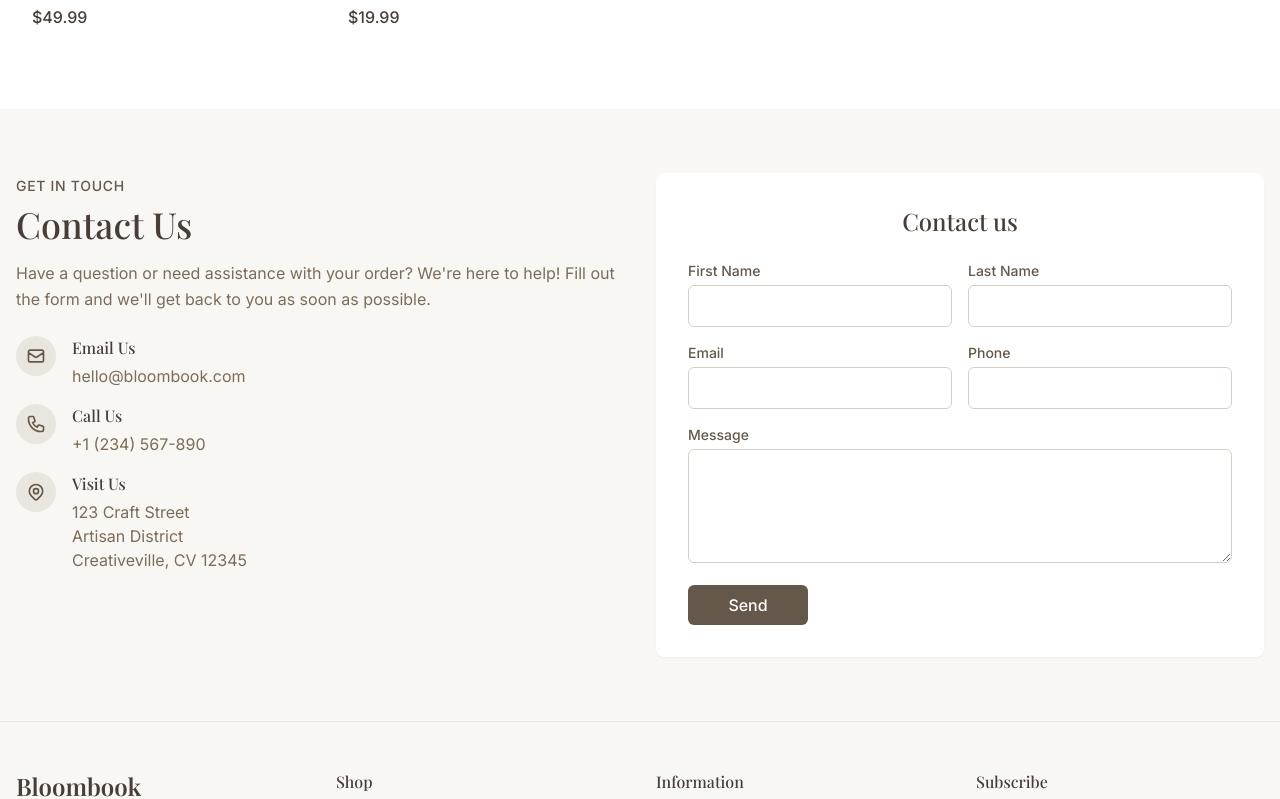
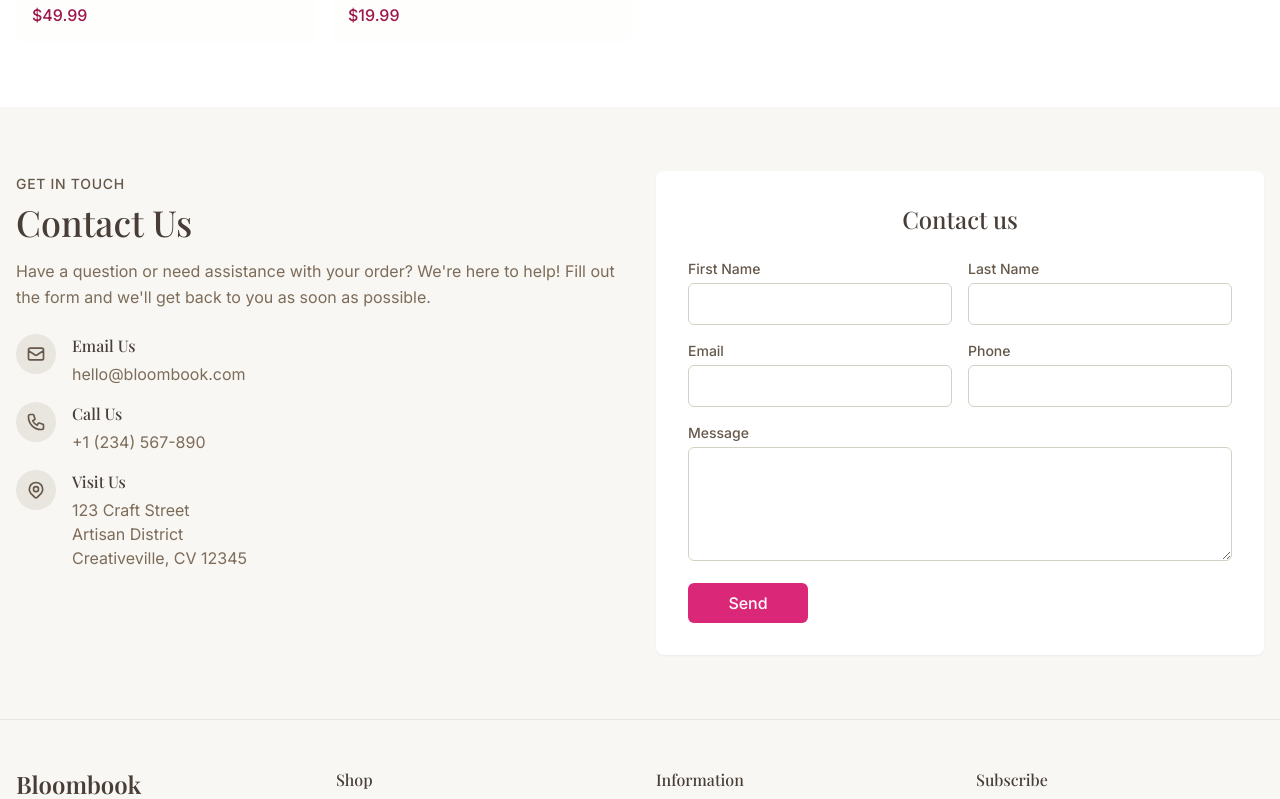
Before and after one commit to julianapart/bloombook-shop, a React (Vite) app: page / in a window 1280 px wide. Shown: the part 3827-4626 px from the top of the page. Built offline with nearby package versions, Linux system fonts and the light colour scheme.

Commit message:
Implement pink teal beige color scheme
Implements a new color scheme using pink, teal, and beige colors.

```diff
--- a/src/components/CategoryCard.tsx
+++ b/src/components/CategoryCard.tsx
@@ -1,5 +1,5 @@
 
-import { useState } from 'react';
+import { useState, CSSProperties } from 'react';
 import { Link } from 'react-router-dom';
 import { cn } from '@/lib/utils';
 
@@ -8,9 +8,10 @@ interface CategoryCardProps {
   imageSrc: string;
   link: string;
   className?: string;
+  style?: CSSProperties;
 }
 
-const CategoryCard = ({ title, imageSrc, link, className }: CategoryCardProps) => {
+const CategoryCard = ({ title, imageSrc, link, className, style }: CategoryCardProps) => {
   const [isHovered, setIsHovered] = useState(false);
 
   return (
@@ -19,6 +20,7 @@ const CategoryCard = ({ title, imageSrc, link, className }: CategoryCardProps) =
         "relative overflow-hidden rounded-lg shadow-md card-hover",
         className
       )}
+      style={style}
       onMouseEnter={() => setIsHovered(true)}
       onMouseLeave={() => setIsHovered(false)}
     >
@@ -38,7 +40,7 @@ const CategoryCard = ({ title, imageSrc, link, className }: CategoryCardProps) =
         <h3 className="text-xl font-medium text-white mb-4">{title}</h3>
         <Link
           to={link}
-          className="inline-block bg-white/90 hover:bg-white text-bloombook-800 px-4 py-2 rounded text-sm transition-all duration-300"
+          className="inline-block bg-white/90 hover:bg-white text-pink-700 px-4 py-2 rounded text-sm transition-all duration-300"
         >
           Shop Collection
         </Link>
--- a/src/components/Hero.tsx
+++ b/src/components/Hero.tsx
@@ -25,7 +25,7 @@ const Hero = () => {
     <section className="relative min-h-[90vh] flex items-center justify-center overflow-hidden">
       {/* Background Image with Overlay */}
       <div className="absolute inset-0 bg-[url('/lovable-uploads/154ba4b6-fd4d-4a51-8d97-605714049497.png')] bg-cover bg-center bg-no-repeat">
-        <div className="absolute inset-0 bg-black/10 backdrop-blur-xs"></div>
+        <div className="absolute inset-0 bg-gradient-to-r from-pink-200/40 to-teal-200/30 backdrop-blur-xs"></div>
       </div>
 
       {/* Content Container */}
@@ -35,13 +35,13 @@ const Hero = () => {
             isVisible ? 'opacity-100 translate-y-0' : 'opacity-0 translate-y-10'
           }`}
         >
-          <span className="inline-block mb-2 text-sm font-medium tracking-wider uppercase bg-bloombook-200/80 text-bloombook-800 px-3 py-1 rounded-full backdrop-blur-sm">
+          <span className="inline-block mb-2 text-sm font-medium tracking-wider uppercase bg-beige-200/80 text-pink-800 px-3 py-1 rounded-full backdrop-blur-sm">
             Est. 2015
           </span>
-          <h1 className="mt-2 mb-6 text-5xl md:text-7xl font-semibold text-bloombook-900 font-serif">
+          <h1 className="mt-2 mb-6 text-5xl md:text-7xl font-semibold text-pink-900 font-serif">
             Bloombook
           </h1>
-          <p className="mx-auto mb-8 text-xl font-handwriting text-bloombook-800 max-w-xl">
+          <p className="mx-auto mb-8 text-xl font-handwriting text-teal-800 max-w-xl">
             Bringing you joy
           </p>
           <Link
@@ -55,7 +55,7 @@ const Hero = () => {
         {/* Scroll Indicator */}
         <button
           onClick={scrollToCategories}
-          className="absolute bottom-10 left-1/2 transform -translate-x-1/2 flex flex-col items-center text-bloombook-700 hover:text-bloombook-900 transition-colors animate-pulse"
+          className="absolute bottom-10 left-1/2 transform -translate-x-1/2 flex flex-col items-center text-pink-700 hover:text-pink-900 transition-colors animate-pulse"
           aria-label="Scroll to categories"
         >
           <span className="mb-2 text-sm font-medium">Discover</span>
--- a/src/components/ProductCard.tsx
+++ b/src/components/ProductCard.tsx
@@ -1,5 +1,5 @@
 
-import { useState } from 'react';
+import { useState, CSSProperties } from 'react';
 import { Link } from 'react-router-dom';
 import { Heart, ShoppingCart } from 'lucide-react';
 import { cn } from '@/lib/utils';
@@ -14,6 +14,7 @@ interface ProductCardProps {
   isOnSale?: boolean;
   salePrice?: number;
   className?: string;
+  style?: CSSProperties;
 }
 
 const ProductCard = ({
@@ -25,7 +26,8 @@ const ProductCard = ({
   isNewArrival = false,
   isOnSale = false,
   salePrice,
-  className
+  className,
+  style
 }: ProductCardProps) => {
   const [isHovered, setIsHovered] = useState(false);
 
@@ -42,6 +44,7 @@ const ProductCard = ({
         "group relative overflow-hidden rounded-lg card-hover",
         className
       )}
+      style={style}
       onMouseEnter={() => setIsHovered(true)}
       onMouseLeave={() => setIsHovered(false)}
     >
@@ -60,12 +63,12 @@ const ProductCard = ({
       {/* Labels */}
       <div className="absolute top-3 left-3 flex flex-col gap-2">
         {isNewArrival && (
-          <span className="inline-block bg-bloombook-700 text-white text-xs font-medium px-2 py-1 rounded">
+          <span className="inline-block bg-teal-500 text-white text-xs font-medium px-2 py-1 rounded">
             New
           </span>
         )}
         {isOnSale && (
-          <span className="inline-block bg-red-500 text-white text-xs font-medium px-2 py-1 rounded">
+          <span className="inline-block bg-pink-500 text-white text-xs font-medium px-2 py-1 rounded">
             Sale
           </span>
         )}
@@ -74,7 +77,7 @@ const ProductCard = ({
       {/* Wishlist button */}
       <button
         className={cn(
-          "absolute top-3 right-3 p-2 rounded-full bg-white/80 backdrop-blur-sm hover:bg-white transition-all duration-300 text-bloombook-700 hover:text-bloombook-900",
+          "absolute top-3 right-3 p-2 rounded-full bg-white/80 backdrop-blur-sm hover:bg-white transition-all duration-300 text-pink-600 hover:text-pink-700",
           "opacity-0 group-hover:opacity-100"
         )}
         aria-label="Add to wishlist"
@@ -89,7 +92,7 @@ const ProductCard = ({
         )}
       >
         <button
-          className="w-full py-2 flex items-center justify-center gap-2 bg-bloombook-700 hover:bg-bloombook-800 text-white text-sm font-medium rounded transition-colors duration-300"
+          className="w-full py-2 flex items-center justify-center gap-2 bg-pink-600 hover:bg-pink-700 text-white text-sm font-medium rounded transition-colors duration-300"
         >
           <ShoppingCart size={16} />
           Add to cart
@@ -97,23 +100,23 @@ const ProductCard = ({
       </div>
 
       {/* Product info */}
-      <div className="p-4">
-        <Link to={`/shop/${category.toLowerCase()}`} className="text-xs text-bloombook-500 hover:text-bloombook-700 transition-colors">
+      <div className="p-4 bg-beige-50/50">
+        <Link to={`/shop/${category.toLowerCase()}`} className="text-xs text-teal-600 hover:text-teal-700 transition-colors">
           {category}
         </Link>
         <h3 className="mt-1 font-medium">
-          <Link to={`/product/${id}`} className="text-bloombook-900 hover:text-bloombook-700 transition-colors">
+          <Link to={`/product/${id}`} className="text-pink-900 hover:text-pink-700 transition-colors">
             {name}
           </Link>
         </h3>
         <div className="mt-1 flex items-center">
           {isOnSale && salePrice ? (
             <>
-              <span className="text-red-500 font-medium">{formatPrice(salePrice)}</span>
-              <span className="ml-2 text-bloombook-400 text-sm line-through">{formatPrice(price)}</span>
+              <span className="text-pink-600 font-medium">{formatPrice(salePrice)}</span>
+              <span className="ml-2 text-beige-400 text-sm line-through">{formatPrice(price)}</span>
             </>
           ) : (
-            <span className="text-bloombook-900 font-medium">{formatPrice(price)}</span>
+            <span className="text-pink-800 font-medium">{formatPrice(price)}</span>
           )}
         </div>
       </div>
--- a/src/index.css
+++ b/src/index.css
@@ -7,33 +7,33 @@
 
 @layer base {
   :root {
-    --background: 40 30% 98%;
-    --foreground: 35 10% 15%;
+    --background: 35 30% 96%;
+    --foreground: 340 10% 20%;
 
-    --card: 40 30% 98%;
-    --card-foreground: 35 10% 15%;
+    --card: 35 30% 96%;
+    --card-foreground: 340 10% 20%;
 
-    --popover: 40 30% 98%;
-    --popover-foreground: 35 10% 15%;
+    --popover: 35 30% 96%;
+    --popover-foreground: 340 10% 20%;
 
-    --primary: 32 25% 52%;
-    --primary-foreground: 40 30% 98%;
+    --primary: 340 73% 70%;
+    --primary-foreground: 355 30% 98%;
 
-    --secondary: 38 30% 92%;
-    --secondary-foreground: 35 10% 15%;
+    --secondary: 172 52% 45%;
+    --secondary-foreground: 355 30% 98%;
 
-    --muted: 38 15% 90%;
-    --muted-foreground: 35 10% 40%;
+    --muted: 35 20% 92%;
+    --muted-foreground: 340 10% 40%;
 
-    --accent: 38 30% 92%;
-    --accent-foreground: 35 10% 15%;
+    --accent: 35 80% 85%;
+    --accent-foreground: 340 10% 20%;
 
     --destructive: 0 84.2% 60.2%;
     --destructive-foreground: 210 40% 98%;
 
-    --border: 38 15% 85%;
-    --input: 38 15% 85%;
-    --ring: 35 10% 50%;
+    --border: 35 20% 85%;
+    --input: 35 20% 85%;
+    --ring: 340 50% 70%;
 
     --radius: 0.5rem;
 
@@ -48,33 +48,33 @@
   }
 
   .dark {
-    --background: 35 10% 10%;
-    --foreground: 40 30% 98%;
+    --background: 340 20% 10%;
+    --foreground: 355 30% 90%;
 
-    --card: 35 10% 12%;
-    --card-foreground: 40 30% 98%;
+    --card: 340 20% 12%;
+    --card-foreground: 355 30% 90%;
 
-    --popover: 35 10% 12%;
-    --popover-foreground: 40 30% 98%;
+    --popover: 340 20% 12%;
+    --popover-foreground: 355 30% 90%;
 
-    --primary: 32 25% 52%;
-    --primary-foreground: 40 30% 98%;
+    --primary: 340 60% 60%;
+    --primary-foreground: 355 30% 98%;
 
-    --secondary: 35 10% 22%;
-    --secondary-foreground: 40 30% 98%;
+    --secondary: 172 50% 40%;
+    --secondary-foreground: 355 30% 98%;
 
-    --muted: 35 10% 25%;
-    --muted-foreground: 40 10% 75%;
+    --muted: 340 20% 20%;
+    --muted-foreground: 340 10% 70%;
 
-    --accent: 35 10% 22%;
-    --accent-foreground: 40 30% 98%;
+    --accent: 35 40% 35%;
+    --accent-foreground: 355 30% 90%;
 
     --destructive: 0 62.8% 30.6%;
-    --destructive-foreground: 40 30% 98%;
+    --destructive-foreground: 355 30% 90%;
 
-    --border: 35 10% 25%;
-    --input: 35 10% 25%;
-    --ring: 35 20% 60%;
+    --border: 340 20% 25%;
+    --input: 340 20% 25%;
+    --ring: 340 50% 60%;
   }
 }
 
@@ -98,17 +98,17 @@
   }
 
   .button-primary {
-    @apply bg-bloombook-700 hover:bg-bloombook-800 text-white transition-all duration-300
+    @apply bg-pink-600 hover:bg-pink-700 text-white transition-all duration-300
       px-6 py-2 rounded-md font-medium flex items-center justify-center;
   }
 
   .button-secondary {
-    @apply bg-transparent border border-bloombook-700 text-bloombook-800 hover:bg-bloombook-50
+    @apply bg-teal-500 hover:bg-teal-600 text-white
       transition-all duration-300 px-6 py-2 rounded-md font-medium flex items-center justify-center;
   }
 
   .button-ghost {
-    @apply bg-transparent text-bloombook-800 hover:bg-bloombook-50
+    @apply bg-transparent text-pink-700 hover:bg-pink-50
       transition-all duration-300 px-6 py-2 rounded-md font-medium flex items-center justify-center;
   }
 
@@ -117,8 +117,8 @@
   }
 
   .header-link {
-    @apply text-bloombook-800 hover:text-bloombook-600 transition-colors duration-200 relative
-      after:absolute after:bottom-0 after:left-0 after:right-0 after:h-0.5 after:bg-bloombook-500
+    @apply text-pink-800 hover:text-pink-600 transition-colors duration-200 relative
+      after:absolute after:bottom-0 after:left-0 after:right-0 after:h-0.5 after:bg-pink-500
       after:origin-center after:scale-x-0 hover:after:scale-x-100 after:transition-transform;
   }
 }
@@ -144,11 +144,11 @@ html {
 }
 
 ::-webkit-scrollbar-track {
-  @apply bg-bloombook-100/50;
+  @apply bg-beige-100/50;
 }
 
 ::-webkit-scrollbar-thumb {
-  @apply bg-bloombook-400/50 rounded-full hover:bg-bloombook-500/50;
+  @apply bg-pink-300/70 rounded-full hover:bg-pink-400/70;
 }
 
 /* Image animations */
--- a/tailwind.config.ts
+++ b/tailwind.config.ts
@@ -76,6 +76,42 @@ export default {
 					900: '#483e37',
 					950: '#272219',
 				},
+				pink: {
+					50: '#fdf2f7',
+					100: '#fce7f1',
+					200: '#fbcfe4',
+					300: '#f9a8d4',
+					400: '#f472b6',
+					500: '#ec4899',
+					600: '#db2777',
+					700: '#be185d',
+					800: '#9d174d',
+					900: '#831843',
+				},
+				teal: {
+					50: '#f0fdfa',
+					100: '#ccfbf1',
+					200: '#99f6e4',
+					300: '#5eead4',
+					400: '#2dd4bf',
+					500: '#14b8a6',
+					600: '#0d9488',
+					700: '#0f766e',
+					800: '#115e59',
+					900: '#134e4a',
+				},
+				beige: {
+					50: '#fefdf9',
+					100: '#fdf6e9',
+					200: '#f9ebd1',
+					300: '#f3d8a9',
+					400: '#eabd7a',
+					500: '#e09f4a',
+					600: '#cf823b',
+					700: '#ac662f',
+					800: '#8c522c',
+					900: '#734427',
+				}
 			},
 			borderRadius: {
 				lg: 'var(--radius)',
```
